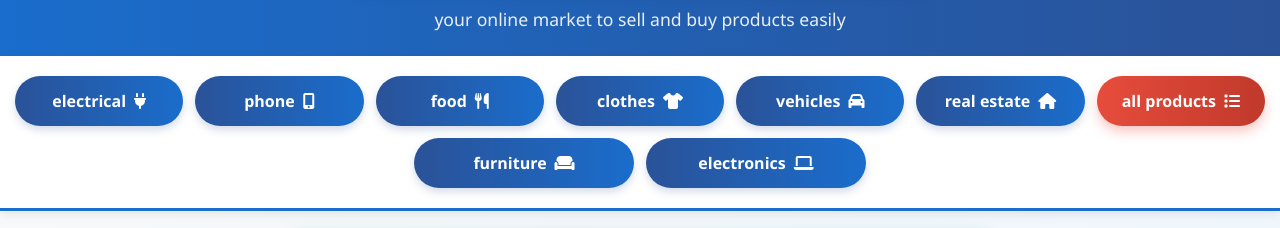
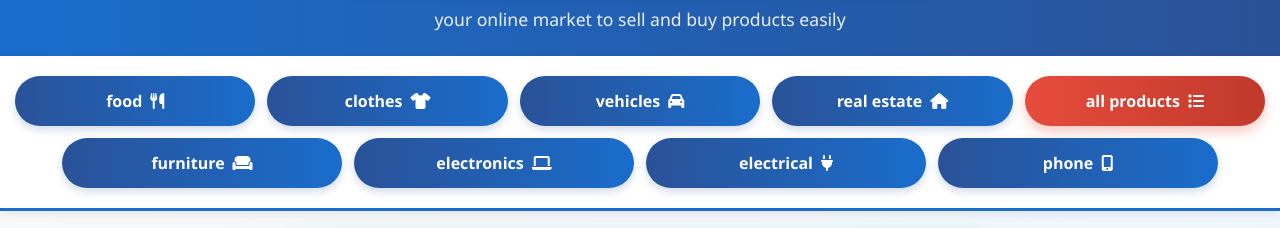
Before and after one commit to GroupMsBusiness/ms.oujamarket, a plain HTML site: page index.en.html in a window 1280 px wide. Shown: the part 149-377 px from the top of the page. Drawn offline with Linux system fonts and the light colour scheme.

Commit message:
Update style.en.css

```diff
--- a/style.en.css
+++ b/style.en.css
@@ -118,8 +118,8 @@
 
         .category-btn {
             flex: 1;
-            min-width: 160px;
-            max-width: 220px;
+            min-width: 200px;
+            max-width: 280px;
             height: 50px;
             padding: 0 15px;
             border: none;
```
